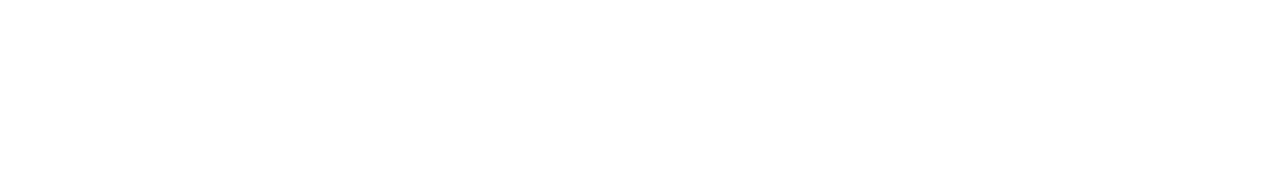
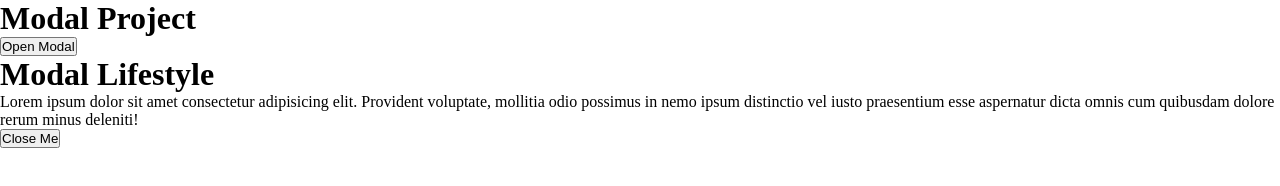
Before and after one commit to zteplez/mini-js-exercises, a plain HTML site: page 05-modal/index.html in a window 1280 px wide. Drawn offline with Linux system fonts and the light colour scheme.

Commit message:
[feat]: Create HTML structure

```diff
--- a/05-modal/index.html
+++ b/05-modal/index.html
@@ -7,6 +7,20 @@
     <link rel="stylesheet" href="style.css">
 </head>
 <body>
+    <div class="box">
+        <h1>Modal Project</h1>
+        <button class="open">Open Modal</button>
+    </div>
+    <div class="modal-container">
+        <div class="modal">
+            <h1>Modal Lifestyle</h1>
+            <p>Lorem ipsum dolor sit amet consectetur adipisicing elit. Provident voluptate, mollitia odio possimus
+                 in nemo ipsum distinctio vel iusto praesentium esse aspernatur dicta omnis cum quibusdam dolore rerum minus deleniti!</p>
+            <button class="close">Close Me</button>
+        </div>
+    </div>
+
+
     <script src="app.js"></script>
 </body>
 </html>
```
